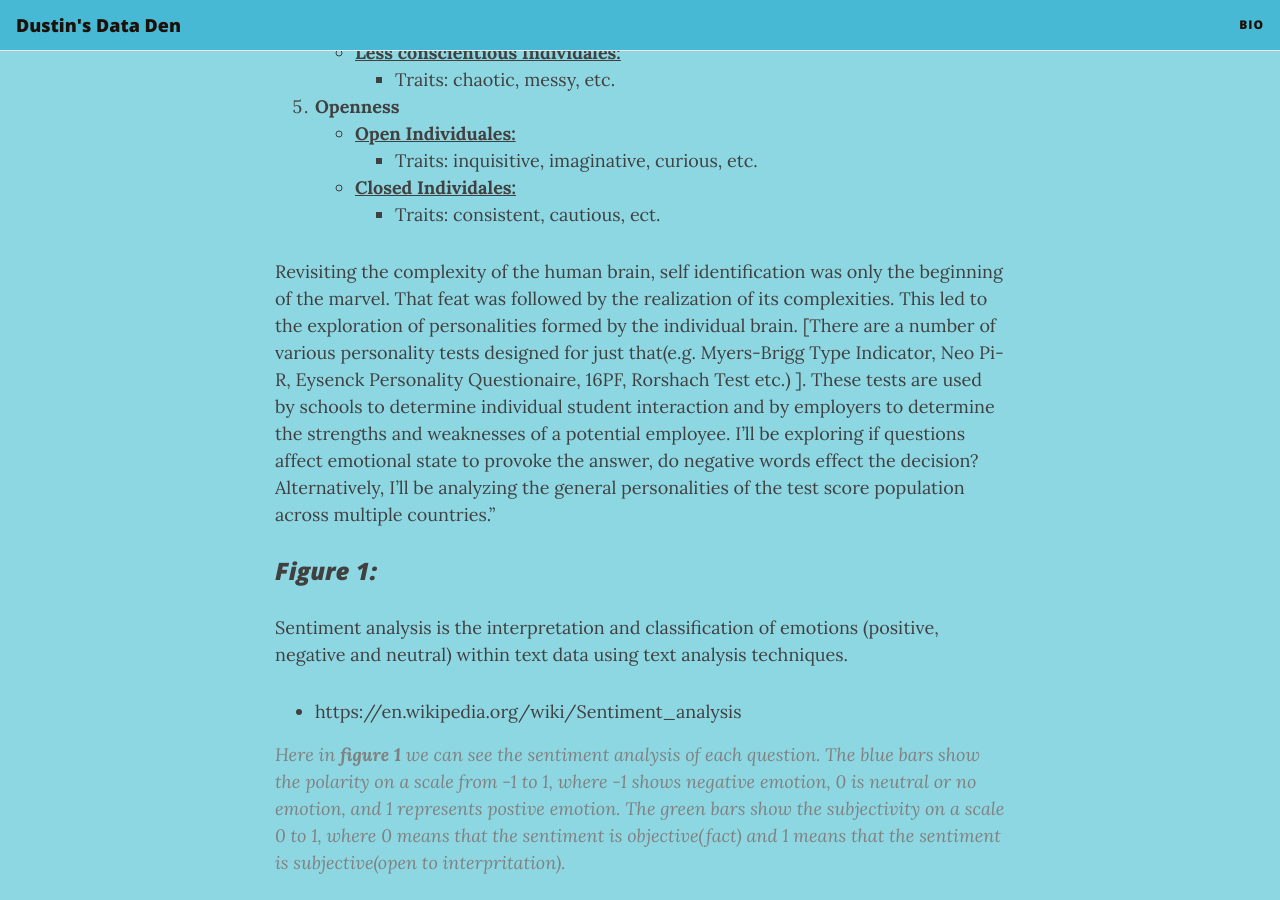
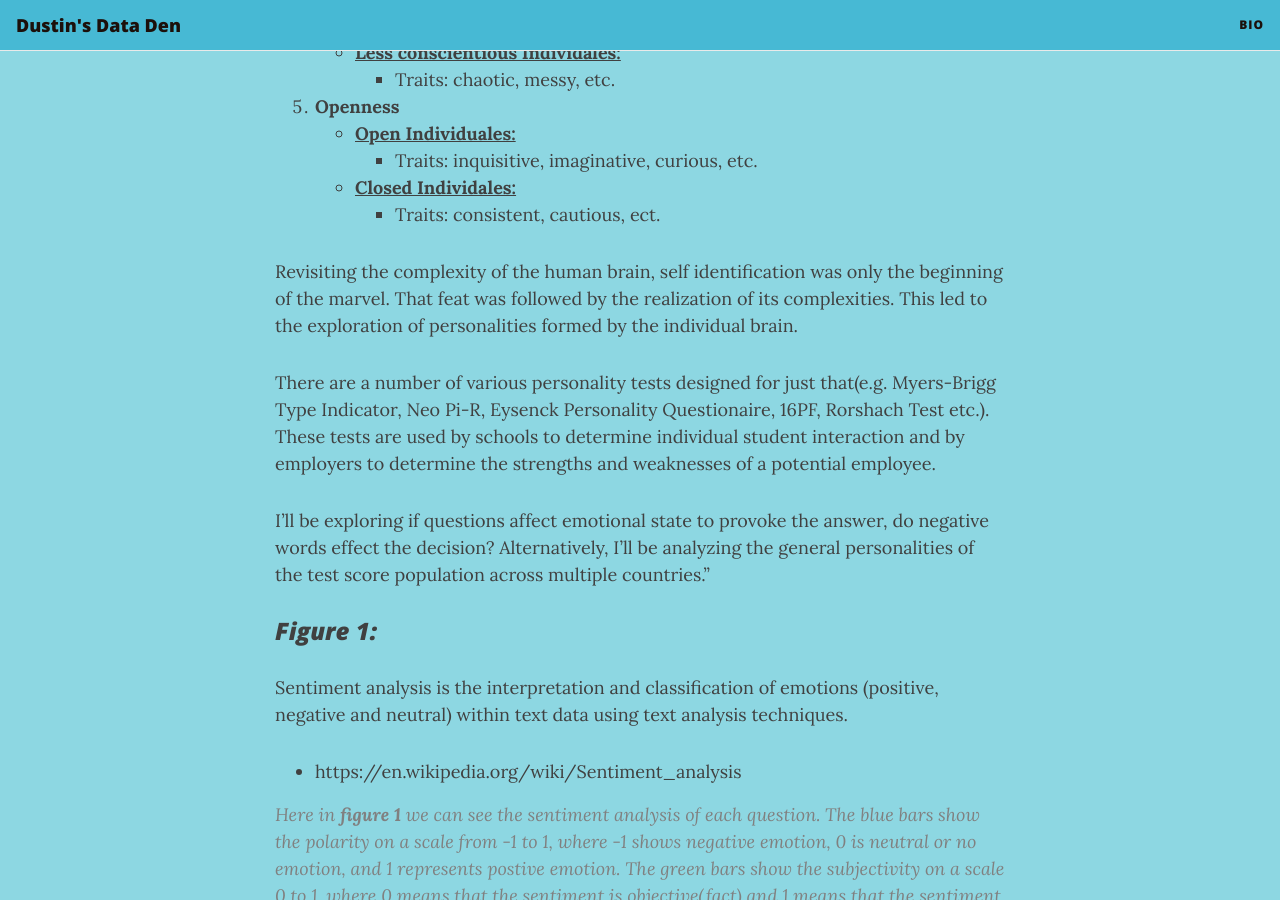
Before and after one commit to dustin-py/dustin-py.github.io, a Jekyll site: the page built from _posts/2020-06-23-myfirstpost.md, in a window 1280 px wide and 900 px high, scrolled down 995 px. Built offline with Jekyll 4.4.1, drawn with Linux system fonts in a browser that asks for light colours; nearby versions of some CDN libraries.

```diff
--- a/_posts/2020-06-23-myfirstpost.md
+++ b/_posts/2020-06-23-myfirstpost.md
@@ -40,7 +40,14 @@ We as humans with these magnificent blobs of wrikly gak in our heads, each have
          - Traits: consistent, cautious, ect.
 
 
-Revisiting the complexity of the human brain, self identification was only the beginning of the marvel. That feat was followed by the realization of its complexities. This led to the exploration of personalities formed by the individual brain. [There are a number of various personality tests designed for just that(e.g. Myers-Brigg Type Indicator, Neo Pi-R, Eysenck Personality Questionaire, 16PF, Rorshach Test etc.) ]. These tests are used by schools to determine individual student interaction and by employers to determine the strengths and weaknesses of a potential employee. I'll be exploring if questions affect emotional state to provoke the answer, do negative words effect the decision? Alternatively, I'll be analyzing the general personalities of the test score population across multiple countries."
+Revisiting the complexity of the human brain, self identification was only the beginning of the marvel. That feat was followed by the realization of its complexities. This led to the exploration of personalities formed by the individual brain.
+
+
+There are a number of various personality tests designed for just that(e.g. Myers-Brigg Type Indicator, Neo Pi-R, Eysenck Personality Questionaire, 16PF, Rorshach Test etc.). These tests are used by schools to determine individual student interaction and by employers to determine the strengths and weaknesses of a potential employee.
+
+
+I'll be exploring if questions affect emotional state to provoke the answer, do negative words effect the decision?
+Alternatively, I'll be analyzing the general personalities of the test score population across multiple countries."
 
 
 ### ***Figure 1:***
```
